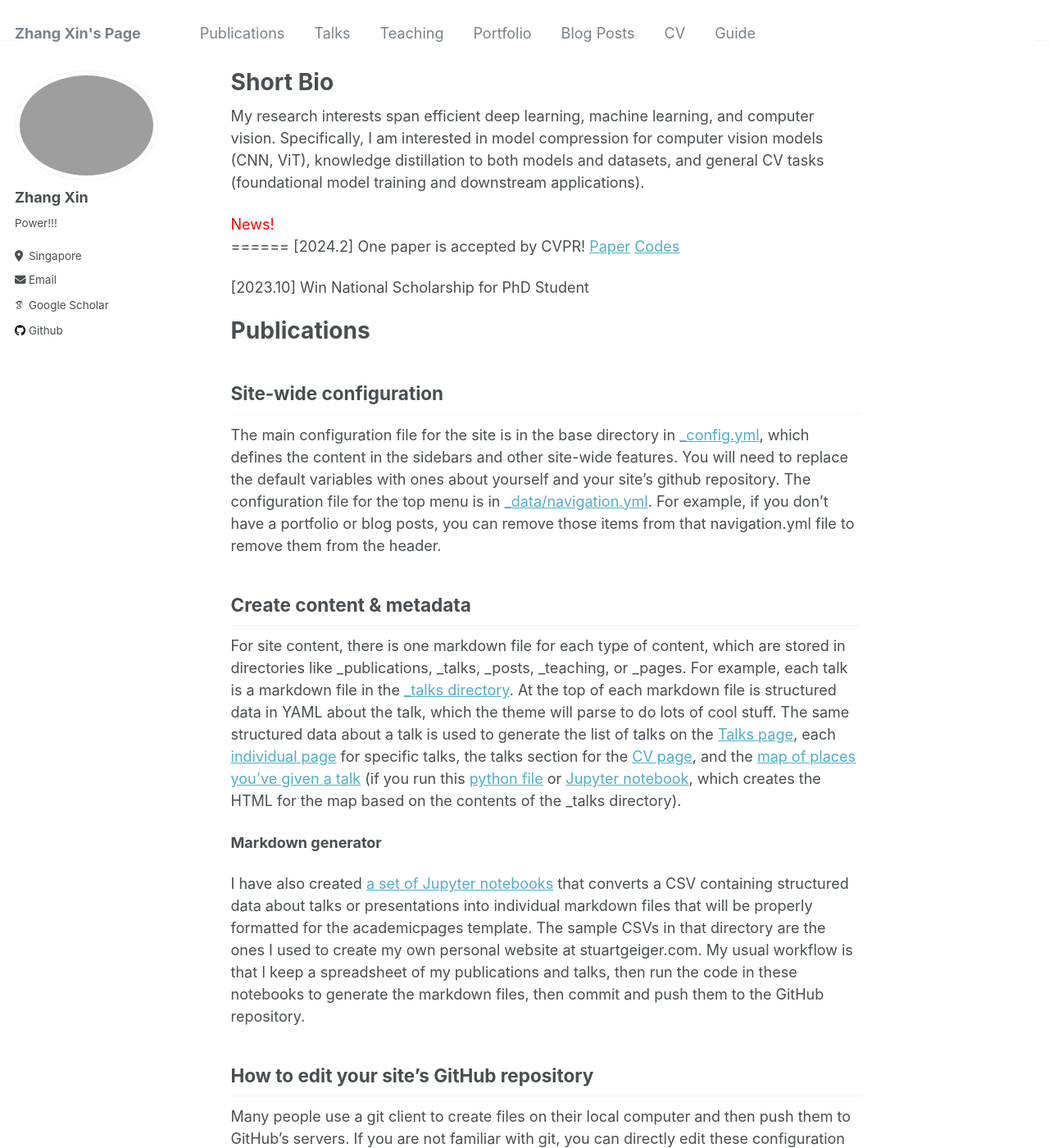
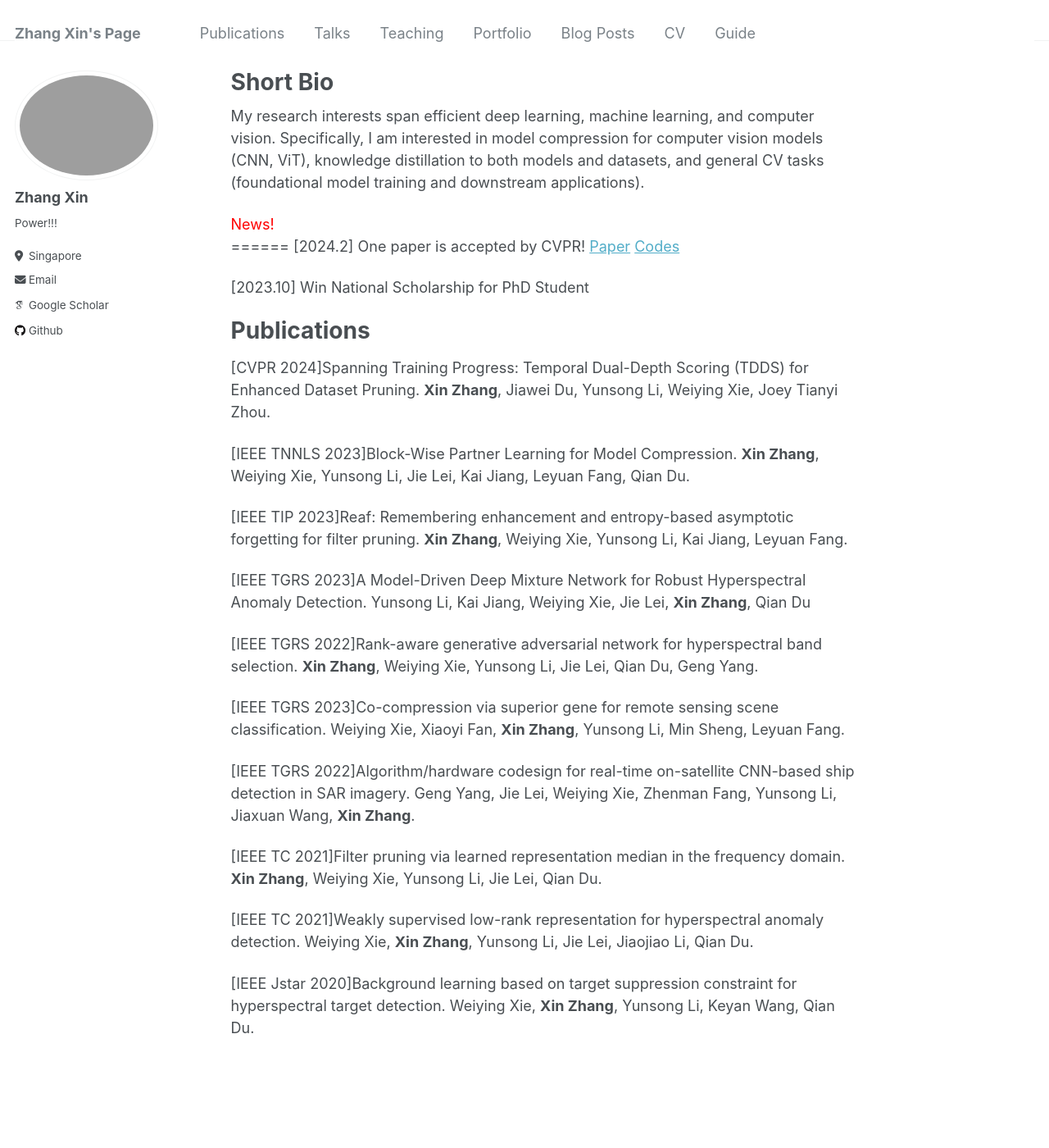
Before and after one commit to Anonymous-f/Anonymous-f.github.io, a Jekyll site: the page built from _pages/about.md, in a window 1280 px wide and 1400 px high. Shown: the whole window at 82% size. Built offline with Jekyll 4.4.1, drawn with Linux system fonts in a browser that asks for light colours; some web fonts are replaced; some of the changed text lies outside the part shown.

Commit message:
Update about.md

```diff
--- a/_pages/about.md
+++ b/_pages/about.md
@@ -16,32 +16,24 @@ My research interests span efficient deep learning, machine learning, and comput
 
 [2023.10] Win National Scholarship for PhD Student
 
-
-
 Publications
 ======
+[CVPR 2024]Spanning Training Progress: Temporal Dual-Depth Scoring (TDDS) for Enhanced Dataset Pruning. **Xin Zhang**, Jiawei Du, Yunsong Li, Weiying Xie, Joey Tianyi Zhou.
 
+[IEEE TNNLS 2023]Block-Wise Partner Learning for Model Compression. **Xin Zhang**, Weiying Xie, Yunsong Li, Jie Lei, Kai Jiang, Leyuan Fang, Qian Du.
 
-Site-wide configuration
-------
-The main configuration file for the site is in the base directory in [_config.yml](https://github.com/academicpages/academicpages.github.io/blob/master/_config.yml), which defines the content in the sidebars and other site-wide features. You will need to replace the default variables with ones about yourself and your site's github repository. The configuration file for the top menu is in [_data/navigation.yml](https://github.com/academicpages/academicpages.github.io/blob/master/_data/navigation.yml). For example, if you don't have a portfolio or blog posts, you can remove those items from that navigation.yml file to remove them from the header.
+[IEEE TIP 2023]Reaf: Remembering enhancement and entropy-based asymptotic forgetting for filter pruning. **Xin Zhang**, Weiying Xie, Yunsong Li, Kai Jiang, Leyuan Fang.
 
-Create content & metadata
-------
-For site content, there is one markdown file for each type of content, which are stored in directories like _publications, _talks, _posts, _teaching, or _pages. For example, each talk is a markdown file in the [_talks directory](https://github.com/academicpages/academicpages.github.io/tree/master/_talks). At the top of each markdown file is structured data in YAML about the talk, which the theme will parse to do lots of cool stuff. The same structured data about a talk is used to generate the list of talks on the [Talks page](https://academicpages.github.io/talks), each [individual page](https://academicpages.github.io/talks/2012-03-01-talk-1) for specific talks, the talks section for the [CV page](https://academicpages.github.io/cv), and the [map of places you've given a talk](https://academicpages.github.io/talkmap.html) (if you run this [python file](https://github.com/academicpages/academicpages.github.io/blob/master/talkmap.py) or [Jupyter notebook](https://github.com/academicpages/academicpages.github.io/blob/master/talkmap.ipynb), which creates the HTML for the map based on the contents of the _talks directory).
+[IEEE TGRS 2023]A Model-Driven Deep Mixture Network for Robust Hyperspectral Anomaly Detection. Yunsong Li, Kai Jiang, Weiying Xie, Jie Lei, **Xin Zhang**, Qian Du
 
-**Markdown generator**
+[IEEE TGRS 2022]Rank-aware generative adversarial network for hyperspectral band selection. **Xin Zhang**, Weiying Xie, Yunsong Li, Jie Lei, Qian Du, Geng Yang.
 
-I have also created [a set of Jupyter notebooks](https://github.com/academicpages/academicpages.github.io/tree/master/markdown_generator
-) that converts a CSV containing structured data about talks or presentations into individual markdown files that will be properly formatted for the academicpages template. The sample CSVs in that directory are the ones I used to create my own personal website at stuartgeiger.com. My usual workflow is that I keep a spreadsheet of my publications and talks, then run the code in these notebooks to generate the markdown files, then commit and push them to the GitHub repository.
+[IEEE TGRS 2023]Co-compression via superior gene for remote sensing scene classification. Weiying Xie, Xiaoyi Fan, **Xin Zhang**, Yunsong Li, Min Sheng, Leyuan Fang.
 
-How to edit your site's GitHub repository
-------
-Many people use a git client to create files on their local computer and then push them to GitHub's servers. If you are not familiar with git, you can directly edit these configuration and markdown files directly in the github.com interface. Navigate to a file (like [this one](https://github.com/academicpages/academicpages.github.io/blob/master/_talks/2012-03-01-talk-1.md) and click the pencil icon in the top right of the content preview (to the right of the "Raw | Blame | History" buttons). You can delete a file by clicking the trashcan icon to the right of the pencil icon. You can also create new files or upload files by navigating to a directory and clicking the "Create new file" or "Upload files" buttons.
+[IEEE TGRS 2022]Algorithm/hardware codesign for real-time on-satellite CNN-based ship detection in SAR imagery. Geng Yang, Jie Lei, Weiying Xie, Zhenman Fang, Yunsong Li, Jiaxuan Wang, **Xin Zhang**.
 
-Example: editing a markdown file for a talk
-![Editing a markdown file for a talk](/images/editing-talk.png)
+[IEEE TC 2021]Filter pruning via learned representation median in the frequency domain. **Xin Zhang**, Weiying Xie, Yunsong Li, Jie Lei, Qian Du.
 
-For more info
-------
-More info about configuring academicpages can be found in [the guide](https://academicpages.github.io/markdown/). The [guides for the Minimal Mistakes theme](https://mmistakes.github.io/minimal-mistakes/docs/configuration/) (which this theme was forked from) might also be helpful.
+[IEEE TC 2021]Weakly supervised low-rank representation for hyperspectral anomaly detection. Weiying Xie, **Xin Zhang**, Yunsong Li, Jie Lei, Jiaojiao Li, Qian Du.
+
+[IEEE Jstar 2020]Background learning based on target suppression constraint for hyperspectral target detection. Weiying Xie, **Xin Zhang**, Yunsong Li, Keyan Wang, Qian Du.
```
